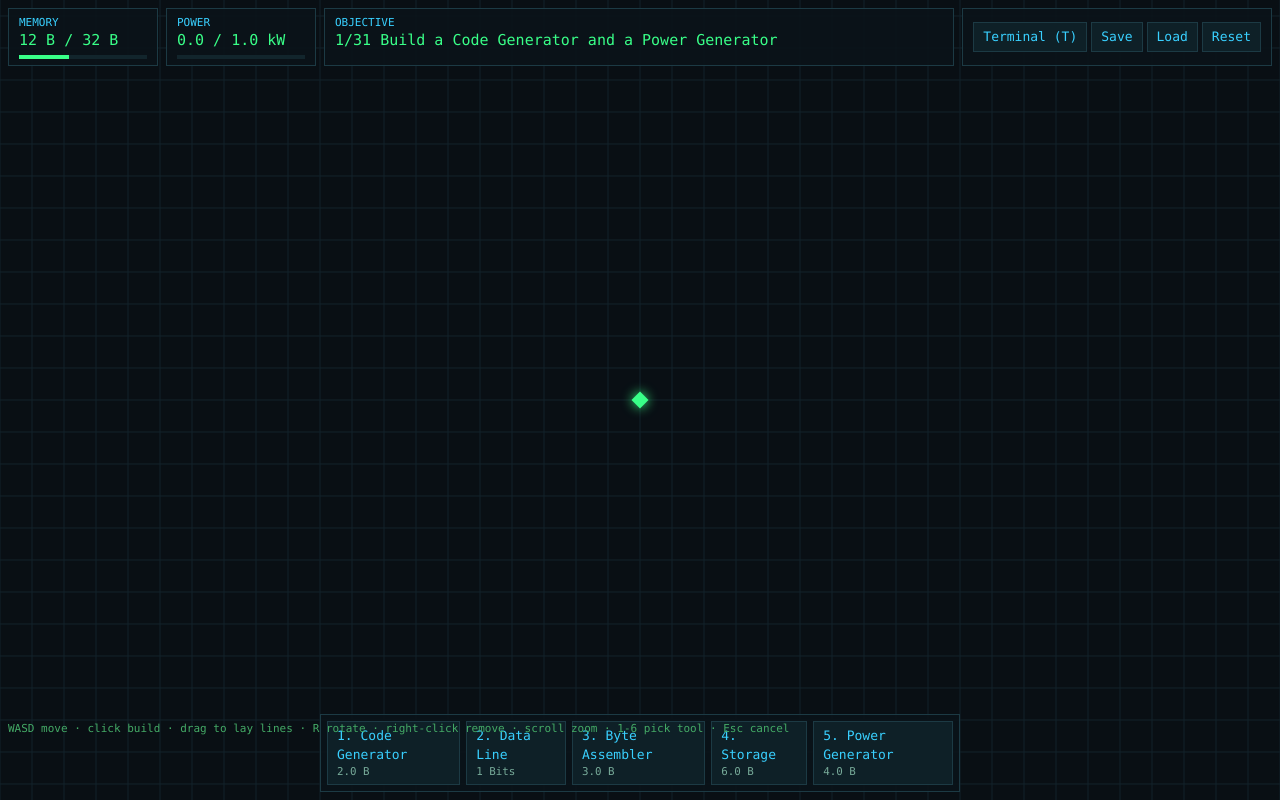
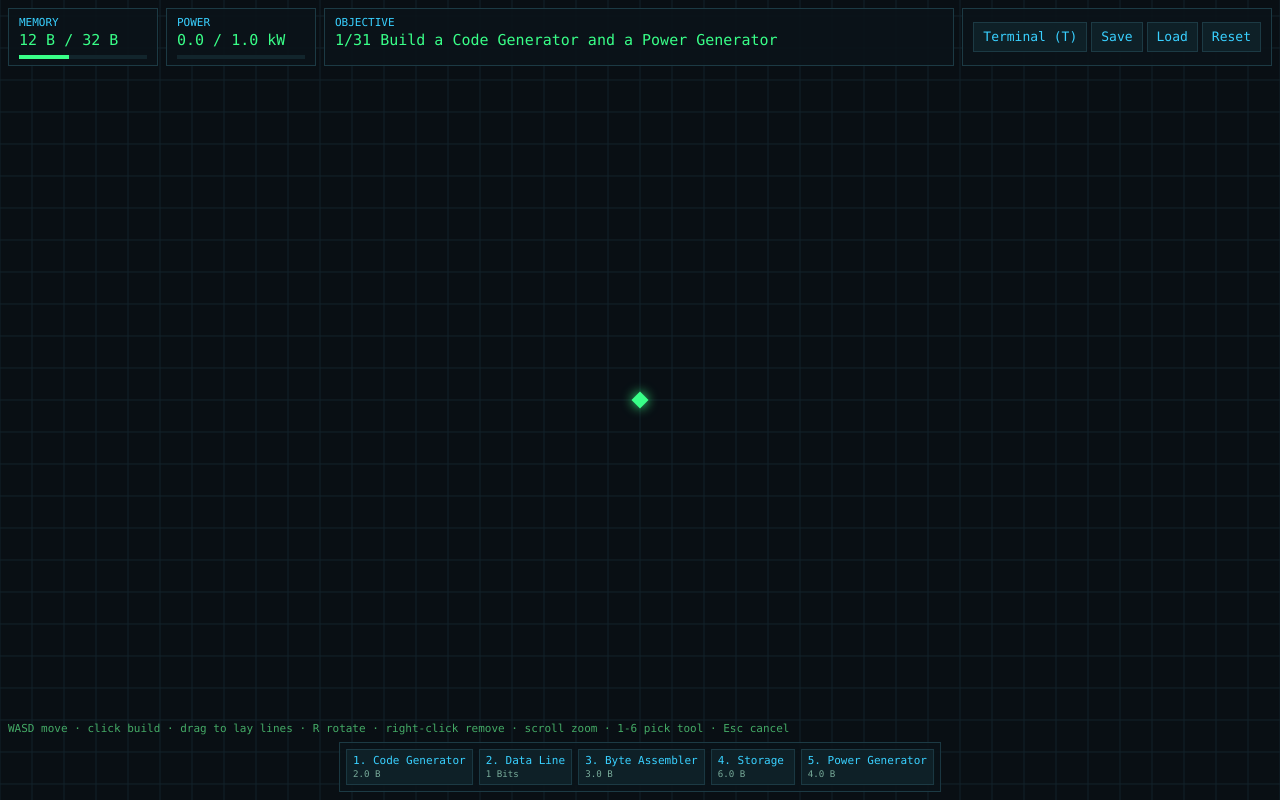
Before and after one commit to TheGoodBerry/Terminalist, a plain HTML site: page index.html in a window 1280 px wide. Drawn offline with Linux system fonts and the light colour scheme.

Commit message:
Update main.css

```diff
--- a/css/main.css
+++ b/css/main.css
@@ -21,3 +21,4 @@ button:hover:not(:disabled){border-color:var(--g);color:var(--g)}button:disabled
 #toast{position:fixed;top:60px;left:50%;transform:translateX(-50%);background:#0f2a1c;border:1px solid var(--g);padding:6px 14px;opacity:0;transition:opacity .3s;pointer-events:none}
 #toast.show{opacity:1}#help{position:fixed;bottom:64px;left:8px;color:#4a6;font-size:11px}
 @media(max-width:700px){#term{width:calc(100% - 16px)}#help{display:none}#build{flex-wrap:wrap;width:96%}}
+#build{flex-wrap:wrap;justify-content:center;max-width:94vw}#build button{min-width:84px;font-size:11px;padding:3px 6px}
```
